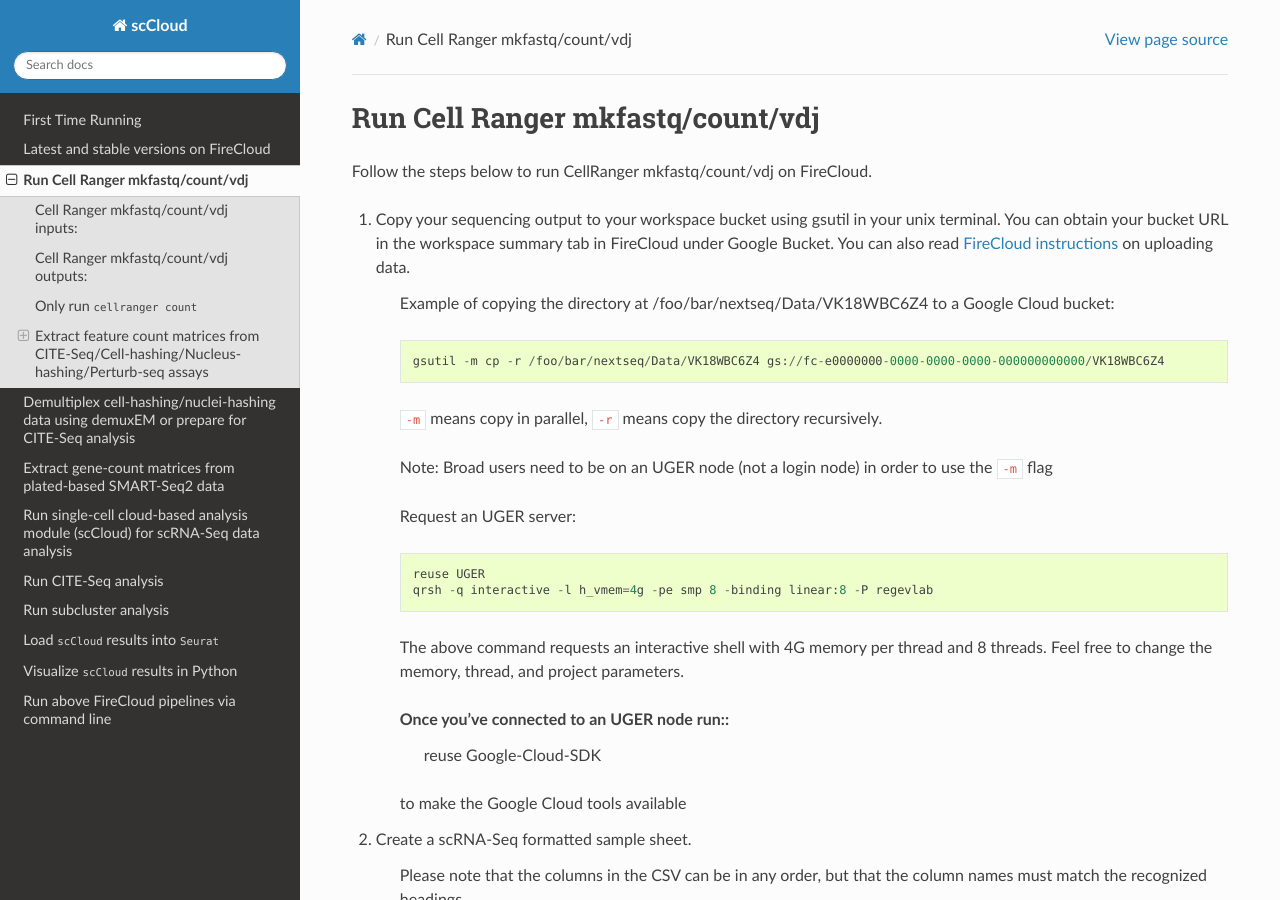
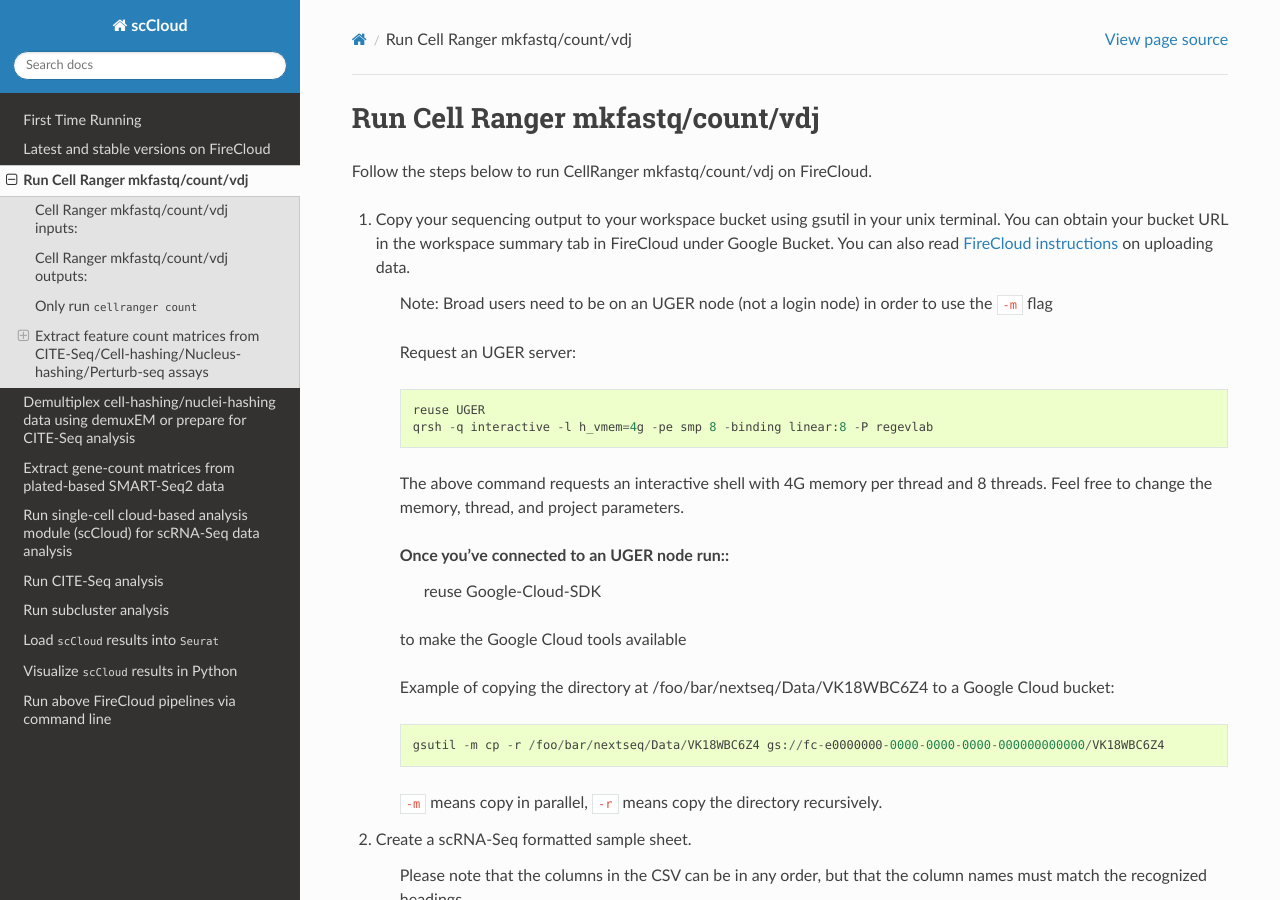
Before and after one commit to lilab-bcb/cumulus, a Sphinx documentation site: the page built from docs/cellranger.rst, in a window 1280 px wide and 900 px high. Built offline with Sphinx 7.4.7 and the Read the Docs theme 2.0.0, drawn with Linux system fonts in a browser that asks for light colours; part of the change alters nothing that is shown.

Commit message:
Moved note for Broad users up

```diff
--- a/docs/cellranger.rst
+++ b/docs/cellranger.rst
@@ -4,12 +4,6 @@ Run Cell Ranger mkfastq/count/vdj
 Follow the steps below to run CellRanger mkfastq/count/vdj on FireCloud.
 
 #. Copy your sequencing output to your workspace bucket using gsutil in your unix terminal. You can obtain your bucket URL in the workspace summary tab in FireCloud under Google Bucket. You can also read `FireCloud instructions`_ on uploading data.
-
-	Example of copying the directory at /foo/bar/nextseq/Data/VK18WBC6Z4 to a Google Cloud bucket::
-
-		gsutil -m cp -r /foo/bar/nextseq/Data/VK18WBC6Z4 gs://fc-e0000000-0000-0000-0000-000000000000/VK18WBC6Z4
-
-	``-m`` means copy in parallel, ``-r`` means copy the directory recursively.
 
 	Note: Broad users need to be on an UGER node (not a login node) in order to use the ``-m`` flag
 
@@ -24,6 +18,13 @@ Follow the steps below to run CellRanger mkfastq/count/vdj on FireCloud.
 		reuse Google-Cloud-SDK
 
 	to make the Google Cloud tools available
+
+	Example of copying the directory at /foo/bar/nextseq/Data/VK18WBC6Z4 to a Google Cloud bucket::
+
+		gsutil -m cp -r /foo/bar/nextseq/Data/VK18WBC6Z4 gs://fc-e0000000-0000-0000-0000-000000000000/VK18WBC6Z4
+
+	``-m`` means copy in parallel, ``-r`` means copy the directory recursively.
+
 
 
 #. Create a scRNA-Seq formatted sample sheet.
```
